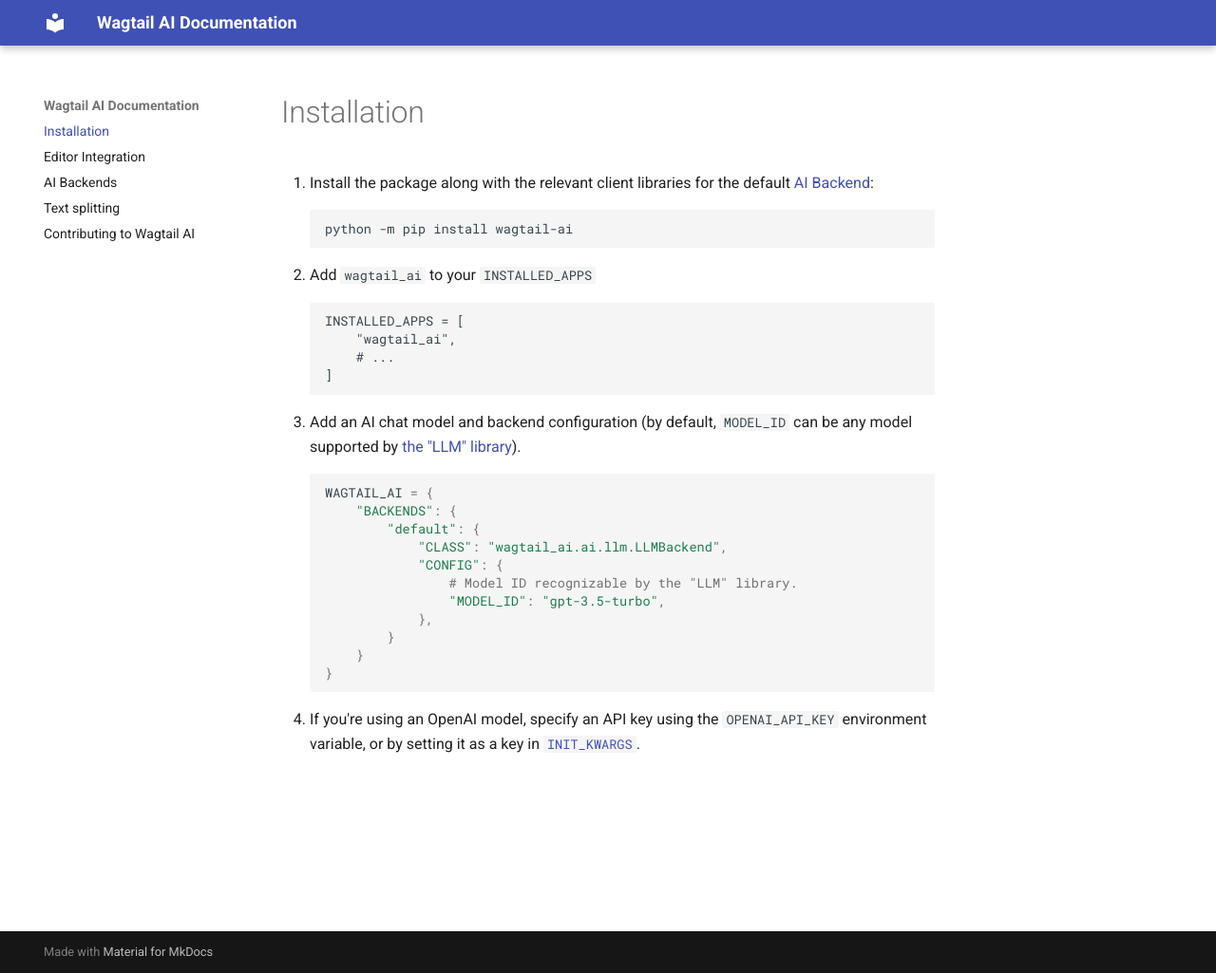
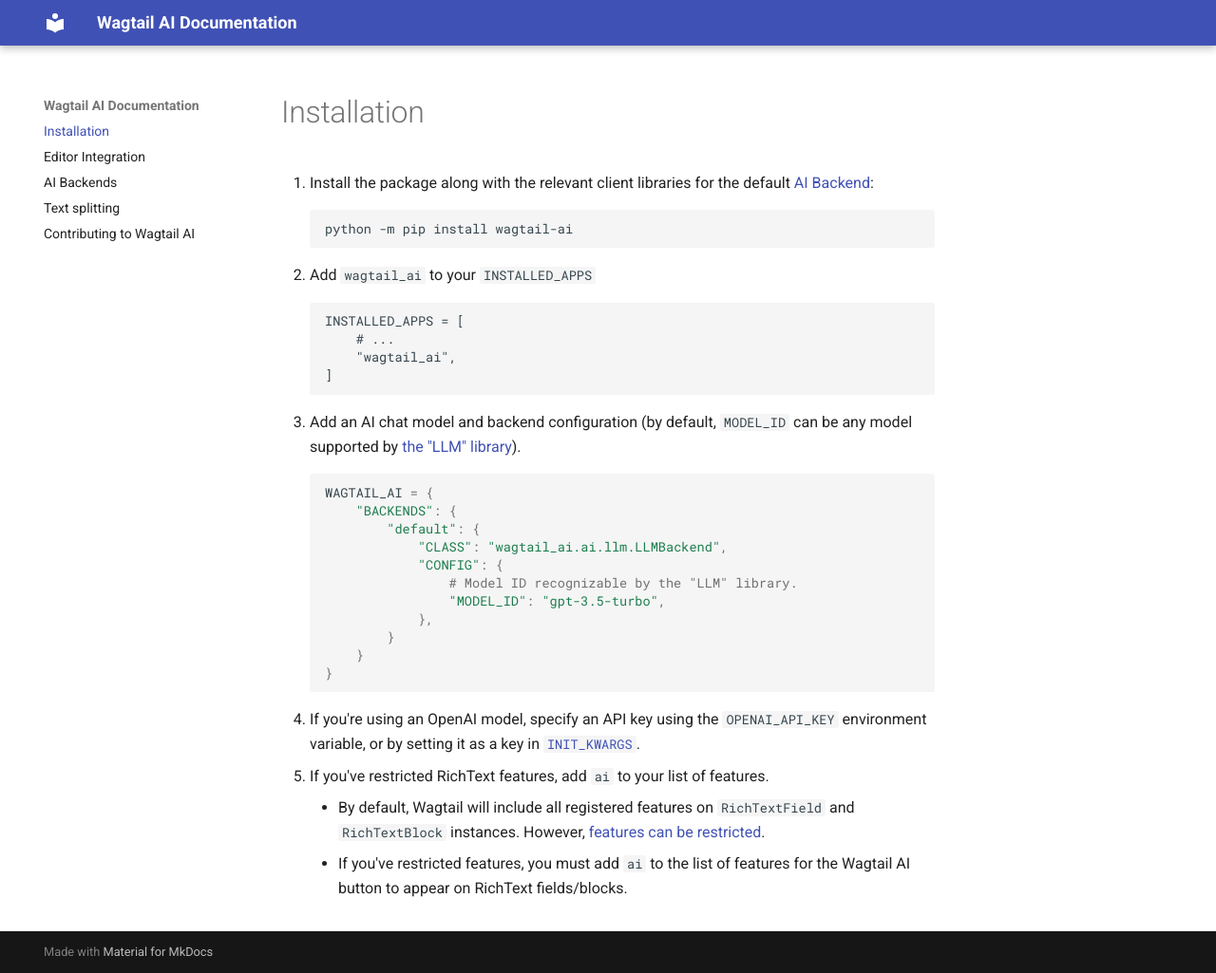
Before and after one commit to wagtail/wagtail-ai, an MkDocs documentation site: the page built from docs/installation.md, in a window 1280 px wide and 1025 px high. Shown: the whole window at 95% size. Built offline with MkDocs 1.6.1 and Material for MkDocs 9.7.7, drawn with Linux system fonts in a browser that asks for light colours.

Commit message:
Update docs to include adding 'ai' to RichText features.

````diff
--- a/docs/installation.md
+++ b/docs/installation.md
@@ -7,8 +7,8 @@
 2. Add `wagtail_ai` to your `INSTALLED_APPS`
     ```
     INSTALLED_APPS = [
+        # ...
         "wagtail_ai",
-        # ...
     ]
     ```
 3. Add an AI chat model and backend configuration (by default, `MODEL_ID` can be any model supported by [the "LLM" library](https://llm.datasette.io/en/stable/)).
@@ -26,3 +26,6 @@
     }
     ```
 4. If you're using an OpenAI model, specify an API key using the `OPENAI_API_KEY` environment variable, or by setting it as a key in [`INIT_KWARGS`](ai-backends.md#init-kwargs).
+5. If you've restricted RichText features, add `ai` to your list of features.
+    * By default, Wagtail will include all registered features on `RichTextField` and `RichTextBlock` instances. However, [features can be restricted](https://docs.wagtail.org/en/stable/advanced_topics/customisation/page_editing_interface.html#limiting-features-in-a-rich-text-field).
+    * If you've restricted features, you must add `ai` to the list of features for the Wagtail AI button to appear on RichText fields/blocks.
````
